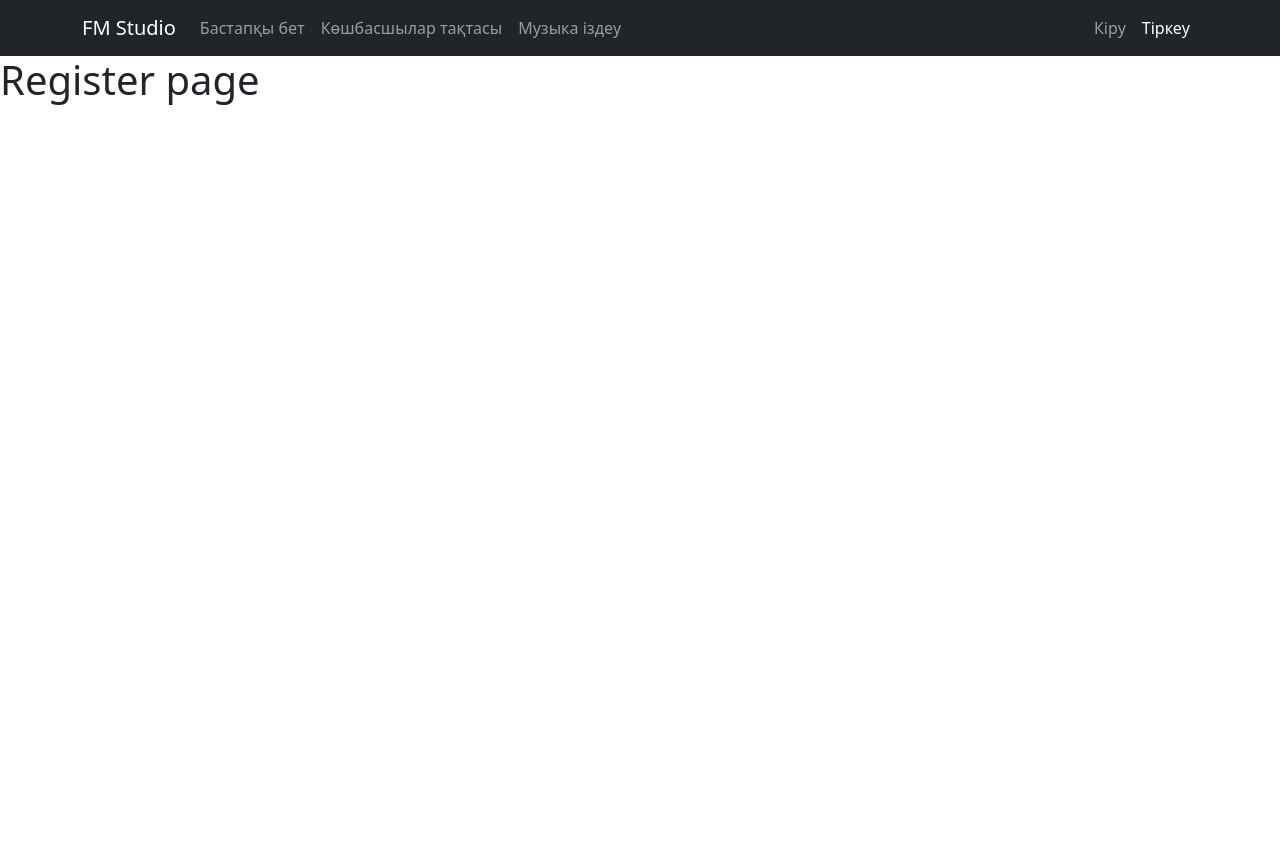
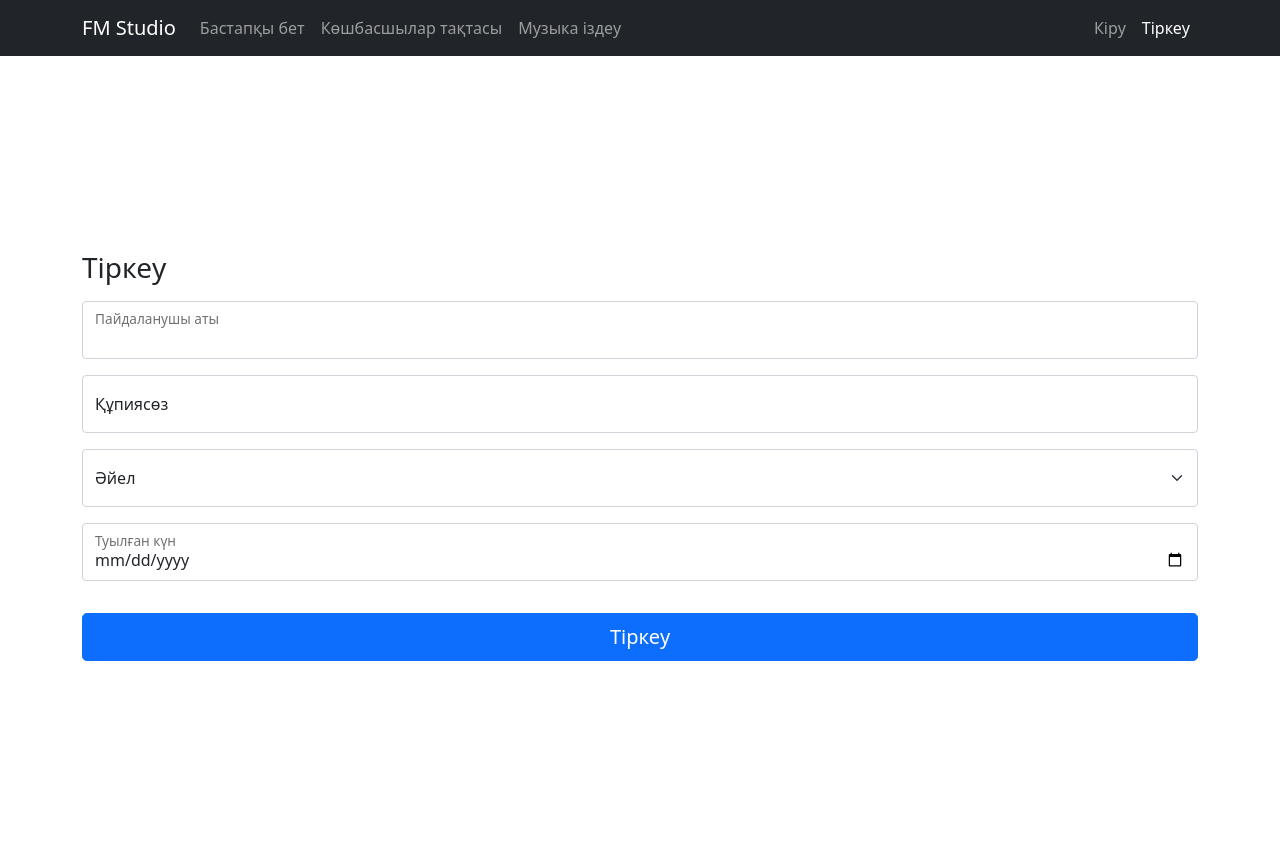
Before and after one commit to YernarT/fm_studio, a Django app: page /user/reg in a window 1280 px wide. Before the commit the page ends 105 px from the top, so only its background shows below. Run offline with Django 3.2, Linux system fonts and the light colour scheme.

Commit message:
feat: 登录功能完成

```diff
--- a/apps/user/views.py
+++ b/apps/user/views.py
@@ -16,28 +16,33 @@ from utils.mixins import LoginRequiredMixin
 
 class LoginView(View):
     def get(self, request):
+        if request.user.is_authenticated:
+            return redirect(request.GET.get('next') or reverse('music:index'))
 
         return render(request, 'user/auth/log.html')
 
-#     def post(self, request):
-#         username = request.POST.get('username')
-#         password = request.POST.get('password')
+    def post(self, request):
+        username = request.POST.get('username')
+        password = request.POST.get('password')
 
-#         user = authenticate(username=username, password=password)
+        user = authenticate(username=username, password=password)
+        if user is not None:
+            login(request, user)
 
-#         if user is not None:
-#             login(request, user)
+            return redirect(request.GET.get('next') or reverse('music:index'))
+        else:
+            context = {
+                'code': 2,
+                'msg': 'Неверное имя пользователя или пароль!'
+            }
 
-#             next_url = request.GET.get('next', reverse('pizza:index'))
-#             response = redirect(next_url)
-
-#             return response
-#         else:
-#             return render(request, 'user/log.html', {'errmsg': 'Неверное имя пользователя или пароль!'})
+            return render(request, 'user/auth/log.html', context=context)
 
 
 class RegisterView(View):
     def get(self, request):
+        if request.user.is_authenticated:
+            return redirect(request.GET.get('next') or reverse('music:index'))
 
         return render(request, 'user/auth/reg.html')
 
--- a/templates/user/auth/reg.html
+++ b/templates/user/auth/reg.html
@@ -6,14 +6,40 @@
 
 {% comment %} CSS ↓ {% endcomment %}
 {% block externalCSS %}
-
+<link rel="stylesheet" href="{% static 'style/user/auth/common.css' %}">
 {% endblock externalCSS %}
 
 
 {% comment %} HTML ↓ {% endcomment %}
 {% block bodyContent %}
-<div>
-    <h1>Register page</h1>
+<div class="reg-page">
+    <main class="container">
+        <form method="POST">
+            {% csrf_token %}
+          <h1 class="h3 mb-3 fw-normal">Тіркеу</h1>
+
+          <div class="form-floating mb-3">
+            <input type="text" name="username" class="form-control" id="floatingUsername">
+            <label for="floatingUsername">Пайдаланушы аты</label>
+          </div>
+          <div class="form-floating mb-3">
+            <input type="password" name="password" class="form-control" id="floatingPassword" placeholder="Password">
+            <label for="floatingPassword">Құпиясөз</label>
+          </div>
+          <div class="form-floating mb-3">
+            <select class="form-select py-0">
+                <option value="0">Әйел</option>
+                <option value="1">Ер</option>
+              </select>
+          </div>
+          <div class="form-floating mb-3">
+            <input type="date" name="birthday" class="form-control" id="floatingBirthday" placeholder="Password">
+            <label for="floatingBirthday">Туылған күн</label>
+          </div>
+
+          <button class="w-100 btn btn-lg btn-primary mt-3" type="submit">Тіркеу</button>
+        </form>
+      </main>
 </div>
 {% endblock bodyContent %}
 
```
Also changed, not shown: templates/user/auth/log.html (+28 -3 lines).
